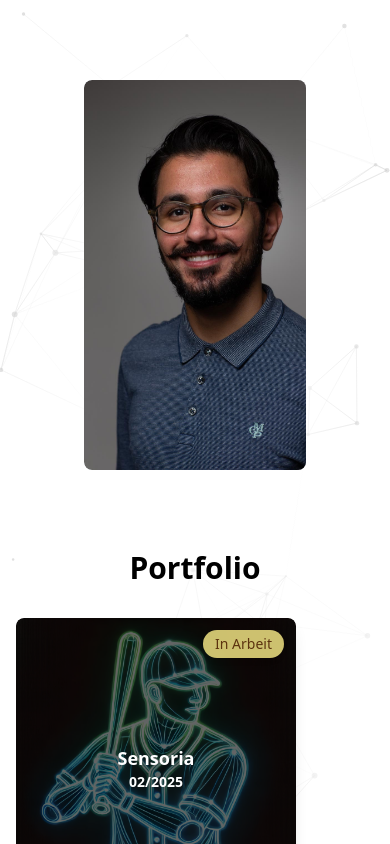
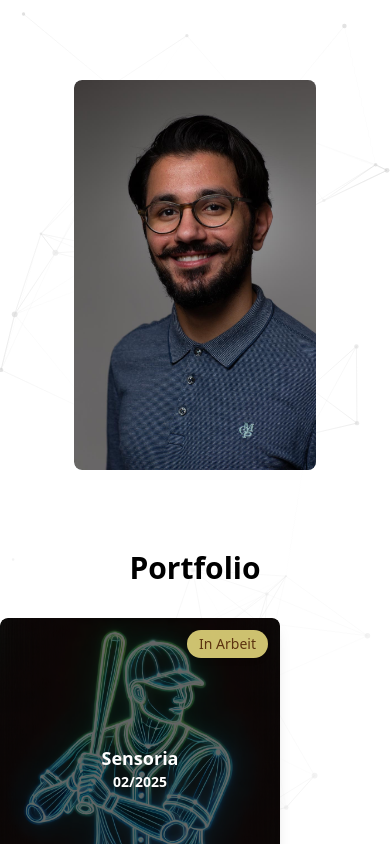
Before and after one commit to Kale14/portfolio, a Next.js app: page / in a window 390 px wide. Built offline with nearby package versions, Linux system fonts and the light colour scheme.

Commit message:
Undo Changes for mobile

```diff
--- a/src/app/page.js
+++ b/src/app/page.js
@@ -6,12 +6,12 @@ import ProjectSectionDone from "@/app/components/ProjectSectionDone";
 
 export default function Page() {
     return (
-        <main className="max-w-[1200px] w-full mx-auto px-4 sm:px-6 md:px-8">
+        <main>
             <AboutSection />
             <ProjectsSectionGoing />
             <ProjectSectionDone />
             <TimelineSection />
-            <footer className="text-black py-4 mt-14 text-center">
+            <footer className= "text-black py-4 mt-14 text-center">
                 <p className="text-sm">
                     © 2025 Khalil Hasan. Alle Rechte vorbehalten.
                 </p>
```
